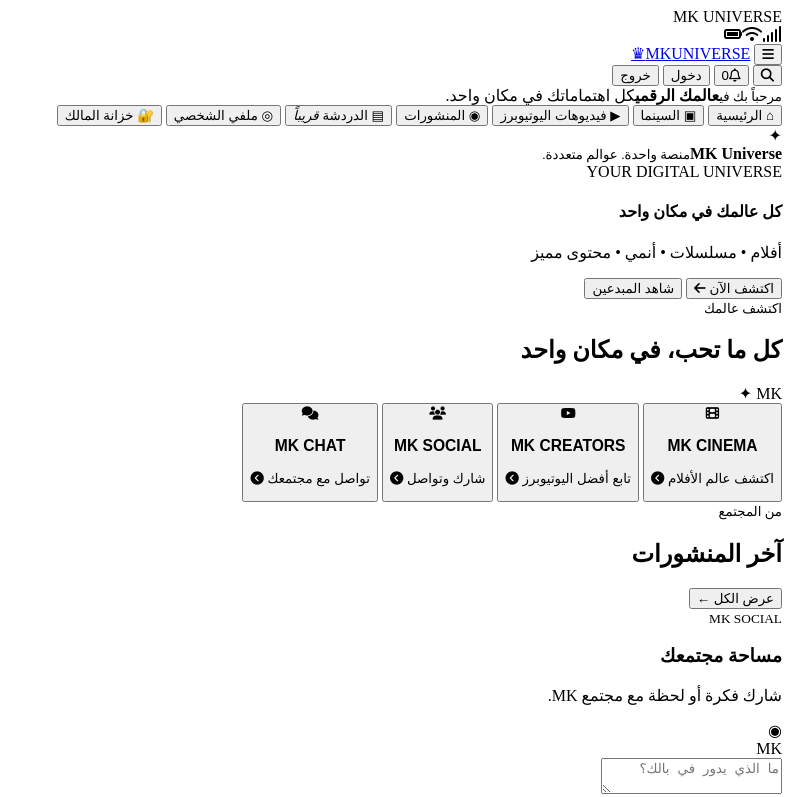
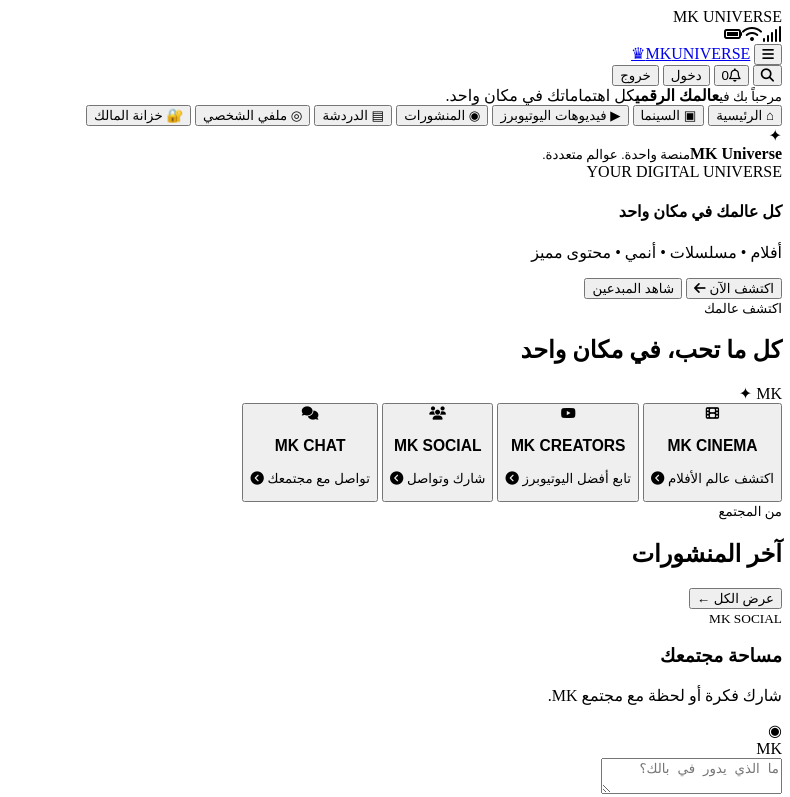
Before and after one commit to kamelmouhammed55-coder/Mk---Social, a website with bundled scripts: page index.html in a window 1280 px wide. Shown: the top 797 px of the page, without its empty margins (490-1280 px from the left). Built offline with nearby package versions, Linux system fonts and the light colour scheme; a script that the page names is missing.

Commit message:
Remove outdated coming-soon label from working chat navigation

```diff
--- a/index.html
+++ b/index.html
@@ -34,7 +34,7 @@
         <button class="nav-item" data-page="cinema"><span>▣</span> السينما</button>
         <button class="nav-item" data-page="creators"><span>▶</span> فيديوهات اليوتيوبرز</button>
         <button class="nav-item" data-page="social"><span>◉</span> المنشورات</button>
-        <button class="nav-item" data-page="chat"><span>▤</span> الدردشة <em>قريباً</em></button>
+        <button class="nav-item" data-page="chat"><span>▤</span> الدردشة</button>
         <button class="nav-item" data-page="profile"><span>◎</span> ملفي الشخصي</button>
         <button id="admin-nav" class="nav-item hidden" data-page="admin"><span>🔐</span> خزانة المالك</button>
       </nav>
```
